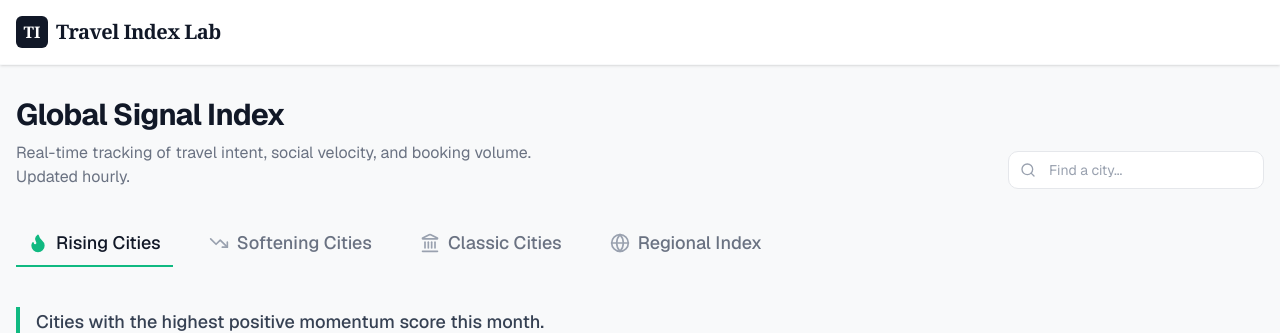
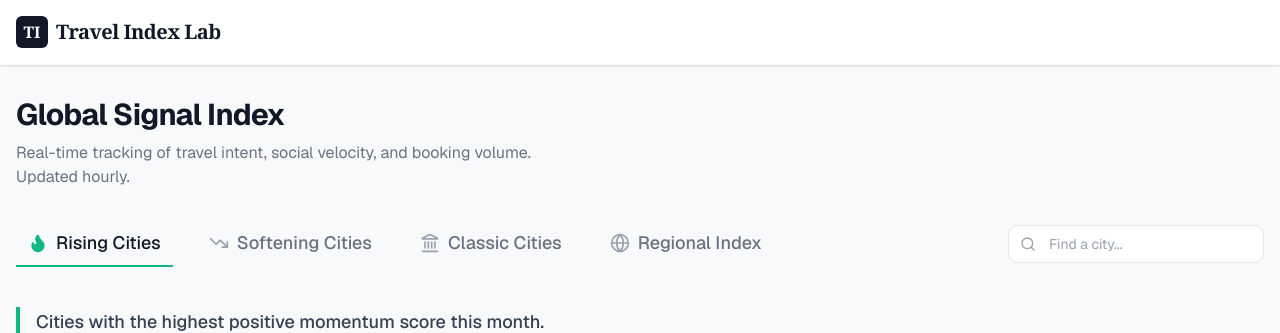
Before and after one commit to petarceklic/TravelIndexLab, a Next.js app: page / in a window 1280 px wide. Shown: the top 333 px of the page. Built offline with nearby package versions, Linux system fonts and the light colour scheme; no server answers; the database is empty.

Commit message:
style: move search bar to right rail of tab row

```diff
--- a/components/Dashboard.tsx
+++ b/components/Dashboard.tsx
@@ -178,8 +178,7 @@ export function Dashboard({ initialData, initialTab }: DashboardProps) {
     return (
         <div className="mb-8">
             <div className="mb-8">
-                <div className="flex flex-col md:flex-row md:items-end md:justify-between gap-4 mb-6">
-                    <div>
+                <div className="mb-6">
                     <h1 className="text-3xl font-bold text-obsidian tracking-tight mb-2">
                         Global Signal Index
                     </h1>
@@ -188,9 +187,14 @@ export function Dashboard({ initialData, initialTab }: DashboardProps) {
                         Updated hourly.
                     </p>
                 </div>
+                <div className="flex flex-col md:flex-row md:items-center md:justify-between gap-4 mb-6 relative">
+                    {/* Client Side Tab Nav */}
+                    <div className={cn("transition-opacity duration-200 flex-1 overflow-x-hidden", searchQuery ? "opacity-30 pointer-events-none grayscale" : "opacity-100")}>
+                        <TabNavigation activeTab={activeTab} onTabChange={handleTabChange} />
+                    </div>
 
-                    {/* Search Input */}
-                    <div className="relative w-full md:w-64">
+                    {/* Search Input - Now on the right rail */}
+                    <div className="relative w-full md:w-64 shrink-0">
                         <div className="absolute inset-y-0 left-0 pl-3 flex items-center pointer-events-none">
                             <Search className="h-4 w-4 text-gray-400" />
                         </div>
@@ -202,11 +206,6 @@ export function Dashboard({ initialData, initialTab }: DashboardProps) {
                             onChange={(e) => setSearchQuery(e.target.value)}
                         />
                     </div>
-                </div>
-
-                {/* Client Side Tab Nav (Hidden if searching? No, keep it visible but maybe dimmed) */}
-                <div className={cn("transition-opacity duration-200", searchQuery ? "opacity-30 pointer-events-none grayscale" : "opacity-100")}>
-                    <TabNavigation activeTab={activeTab} onTabChange={handleTabChange} />
                 </div>
             </div>
 
```
Lines whose indentation alone changed are shown as unchanged.
